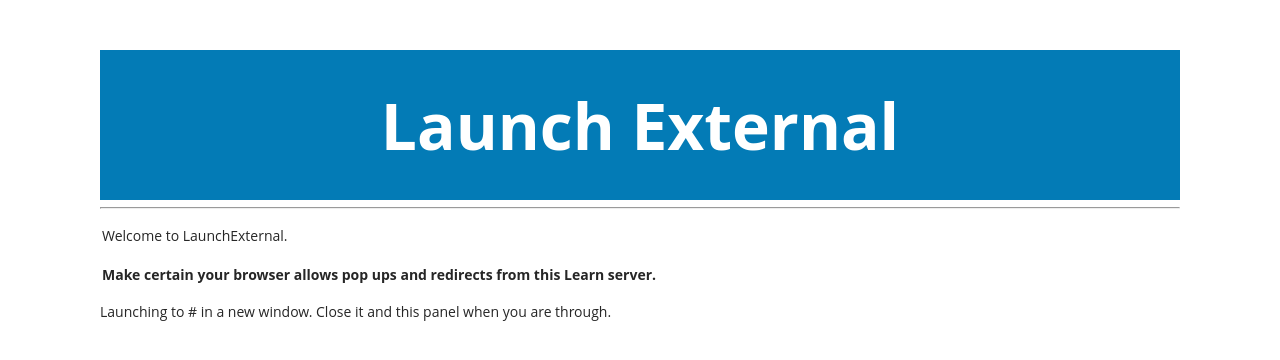
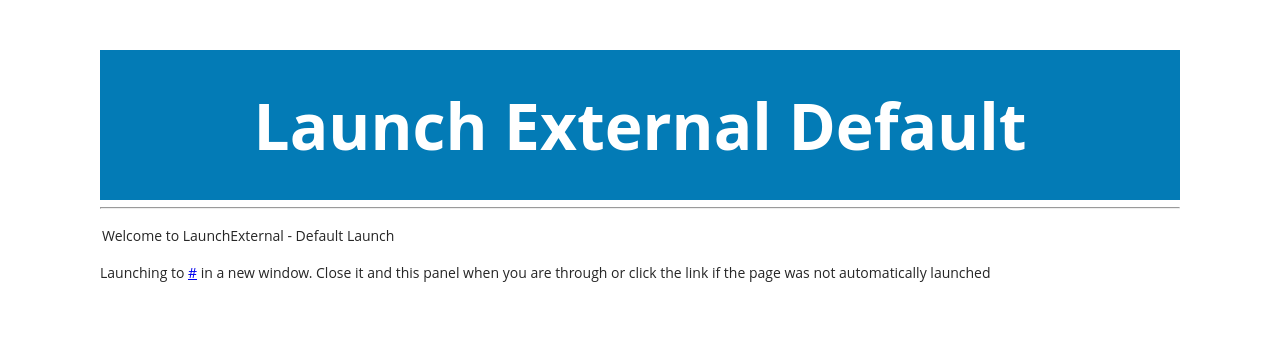
Before and after one commit to mark-b-kauffman/LaunchExternalJWKS, a Flask app: template app/templates/external.html in a window 1280 px wide. Shown: the top 360 px of the page. Run offline with Flask 2, Linux system fonts and the light colour scheme; the template is opened without the code that fills it: most values are stand-ins (such as "Sample title", 1, 10 or a date in 2020).

Commit message:
Reverted changes on hello-world.html and changed the external.html file - Sorry about that 😅

```diff
--- a/app/templates/external.html
+++ b/app/templates/external.html
@@ -1,26 +1,25 @@
 <!DOCTYPE html>
 <html lang="en">
-<head>
-  <meta charset="UTF-8">
-  <meta name="viewport" content="width=device-width, initial-scale=1.0">
-  <title>External Launch</title>
-</head>
-<body>
-  <link rel="stylesheet" href="/static/style.css">
+  <head>
+    <meta charset="UTF-8" />
+    <meta name="viewport" content="width=device-width, initial-scale=1.0" />
+    <title>LaunchExternal Default</title>
+  </head>
+  <body>
+    <link rel="stylesheet" href="/static/style.css" />
     <header>
-      <h1>
-        Launch External
-      </h1>
+      <h1>Launch External Default</h1>
     </header>
     <hr />
-    <p>
-      Welcome to LaunchExternal.
-    </p>
-    <p><b>Make certain your browser allows pop ups and redirects from this Learn server.</b></p>
-    Launching to {{launch_url}} in a new window. Close it and this panel when you are through.
+    <p>Welcome to LaunchExternal - Default Launch</p>
+    {% autoescape false %} Launching to
+    <a href="{{launch_url}}" id="target_url">{{launch_url}}</a> in a new window.
+    Close it and this panel when you are through or click the link if the page
+    was not automatically launched {% endautoescape %}
     <script>
-         window.open('{{ launch_url }}')
+      {% autoescape false %}
+      window.open("{{ launch_url }}");
+      {% endautoescape %}
     </script>
-
-</body>
+  </body>
 </html>
```
